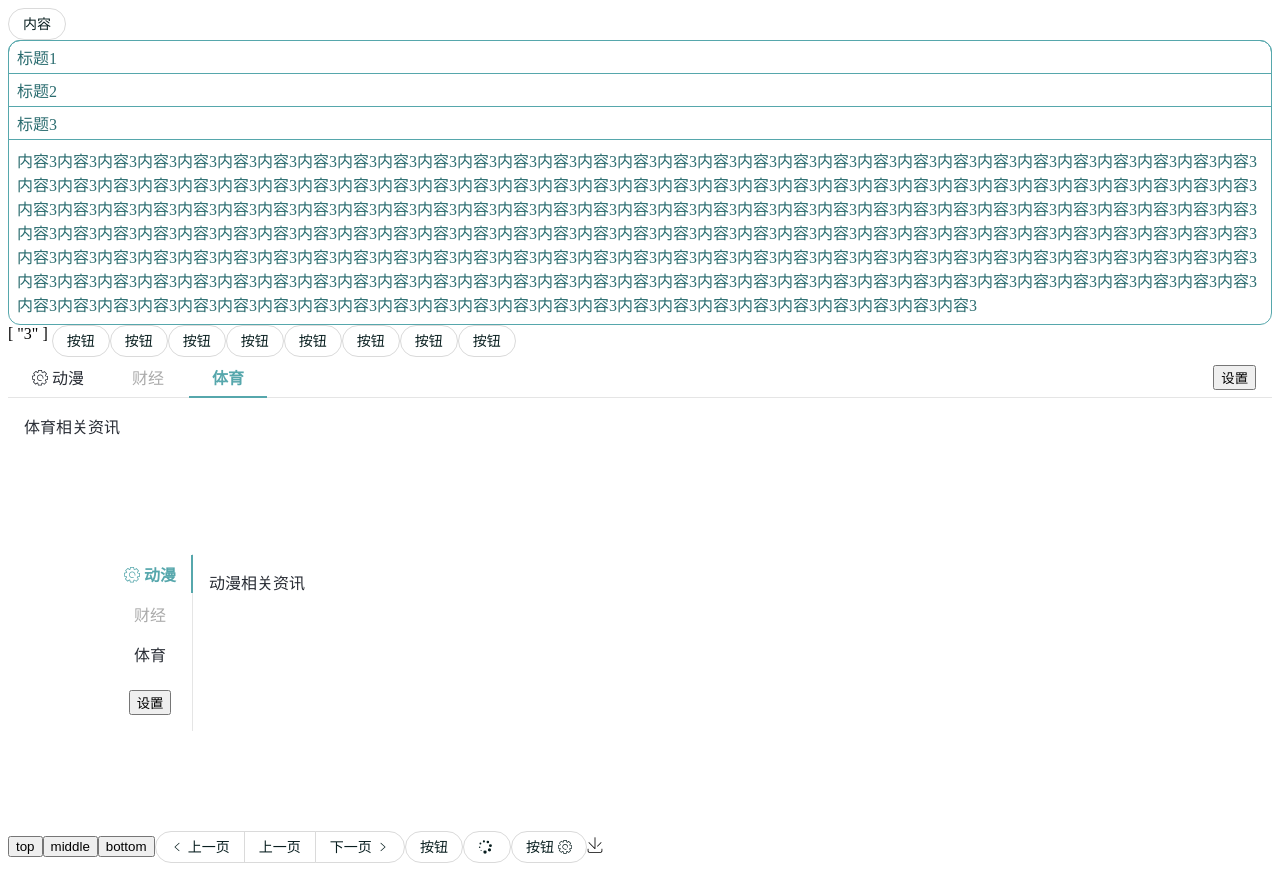
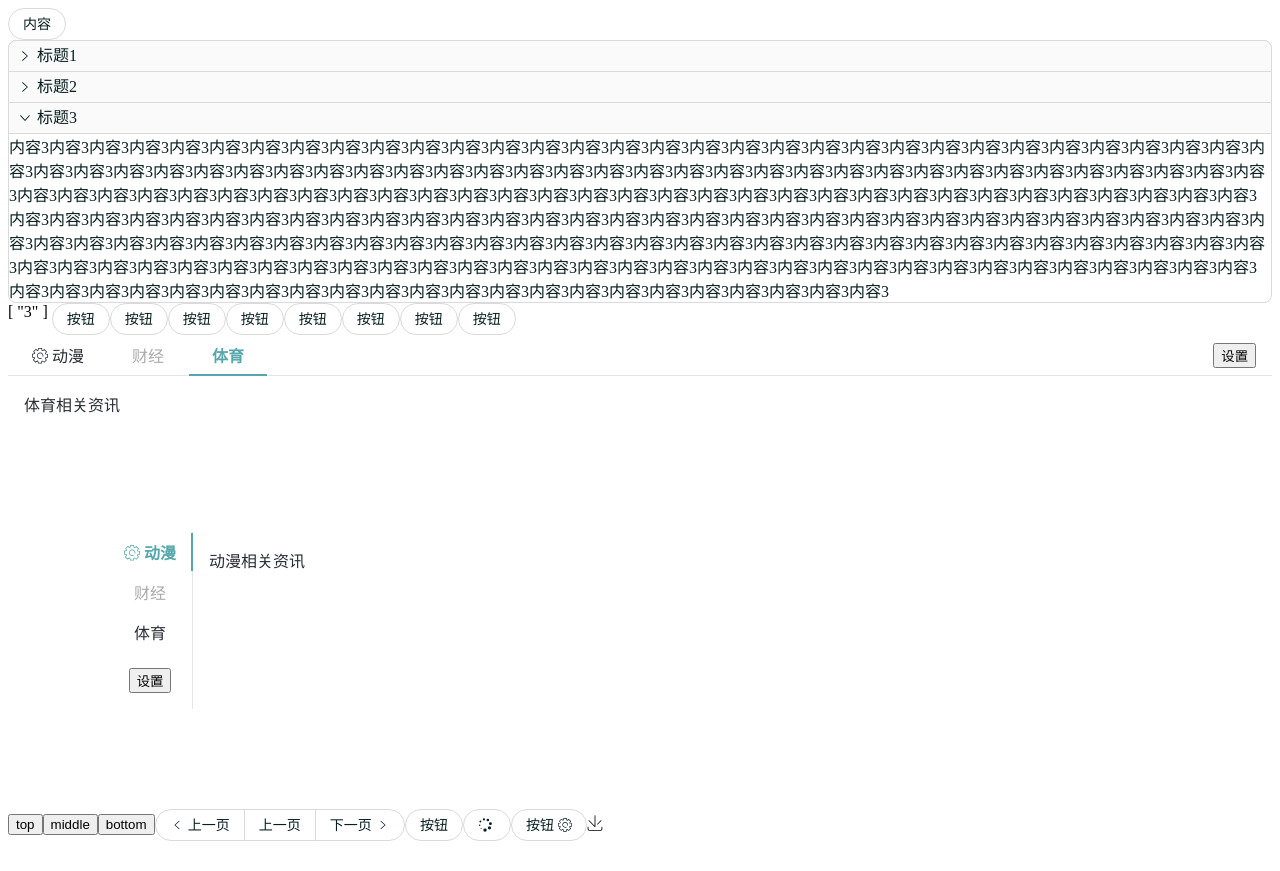
Before and after one commit to Hyuain/hais-ui-new, a Vue app: page / in a window 1280 px wide. After the commit the page ends 849 px from the top, so only its background shows below. Built offline with nearby package versions, Linux system fonts and the light colour scheme.

Commit message:
调整 collapse 样式，增加 collapse-item 的动画

```diff
--- a/src/assets/styles/default.scss
+++ b/src/assets/styles/default.scss
@@ -10,6 +10,7 @@
 $color-primary: #1fab89;
 $color-text: #081e1f;
 $color-bg: #ffffff;
+$color-bg-tab: #fafafa;
 $color-bg-active: #d7fbe8;
 $color-border: #dadada;
 $color-shadow: #1fab89;
@@ -27,6 +28,8 @@ $font-size: 14px;
 $height-button: 32px;
 
 $border-radius-card: 8px;
+
+$height-title: 32px;
 
 
 //$color-ex-light: #e3fdfd;
--- a/src/components/collapse-item.vue
+++ b/src/components/collapse-item.vue
@@ -1,18 +1,31 @@
 <template>
   <div class="collapse-item">
     <div class="title" @click="onClick" ref="title" :data-title="title" :data-name="name">
+      <hai-icon name="right" :class="{'icon': true,'icon-down': open}"/>
       {{title}}
     </div>
-    <div class="content" v-if="open" ref="content">
-      <slot></slot>
-    </div>
+    <transition
+        @enter="enter"
+        @after-enter="afterEnter"
+        @leave="leave"
+        @after-leave="afterLeave"
+    >
+      <div class="content" v-if="open" ref="content">
+        <slot></slot>
+      </div>
+    </transition>
   </div>
 </template>
 
 <script>
+  import Icon from "./icon.vue";
+
   export default {
     name: "HaiCollapseItem",
     inject: ['eventBus'],
+    components: {
+      "hai-icon": Icon
+    },
     props: {
       title: {
         type: String,
@@ -40,40 +53,67 @@
         } else {
           this.eventBus.$emit('add:selected', this.name)
         }
+      },
+      enter(el) {
+        el.style.transition = 'height .3s ease-in-out'
+        el.style.overflow = 'hidden'
+        el.style.height = 'auto'
+        let endHeight = getComputedStyle(el).height
+        el.style.height = '0px'
+        el.offsetHeight
+        el.style.height = endHeight
+      },
+      afterEnter(el) {
+        el.style.height = null
+      },
+      leave(el) {
+        el.style.height = getComputedStyle(el).height
+        el.offsetHeight
+        el.style.height = '0px'
+      },
+      afterLeave(el) {
+        el.style.height = null
       }
     }
   }
 </script>
 
 <style lang="scss" scoped>
-  $collapse-border-radius: 12px;
-  $border-color: #56a7ac;
+  @import "src/assets/styles/default.scss";
   .collapse-item {
+    .icon {
+      margin-right: 4px;
+      transition: transform .3s;
+    }
+    .icon-down {
+      transform: rotate(90deg);
+    }
     > .title {
-      border: 1px solid $border-color;
+      border: $border;
       margin-top: -1px;
       margin-left: -1px;
       margin-right: -1px;
-      min-height: 32px;
+      height: $height-title;
+      line-height: $height-title;
       display: flex;
       align-items: center;
       padding: 0 8px;
+      cursor: pointer;
+      background: $color-bg-tab;
     }
     &:first-child {
       > .title {
-        border-top-left-radius: $collapse-border-radius;
-        border-top-right-radius: $collapse-border-radius;
+        border-radius: $border-radius-card $border-radius-card 0 0;
       }
     }
     &:last-child {
       > .title:last-child {
         margin-bottom: -1px;
-        border-bottom-left-radius: $collapse-border-radius;
-        border-bottom-right-radius: $collapse-border-radius;
+        border-radius: 0 0 $border-radius-card $border-radius-card;
       }
     }
     > .content {
-      padding: 8px;
+      border-radius: 0 0 $border-radius-card $border-radius-card;
     }
   }
 </style>
--- a/src/components/collapse.vue
+++ b/src/components/collapse.vue
@@ -6,7 +6,6 @@
 
 <script>
   import Vue from 'vue'
-
   export default {
     name: "HaiCollapse",
     props: {
@@ -55,12 +54,10 @@
 </script>
 
 <style lang="scss" scoped>
-  $border-color: #56a7ac;
-  $collapse-border-radius: 12px;
-  $text-color: #2a6c6f;
+  @import "src/assets/styles/default.scss";
   .collapse {
-    color: $text-color;
-    border: 1px solid $border-color;
-    border-radius: $collapse-border-radius;
+    color: $color-text;
+    border: $border;
+    border-radius: $border-radius-card;
   }
 </style>
```
